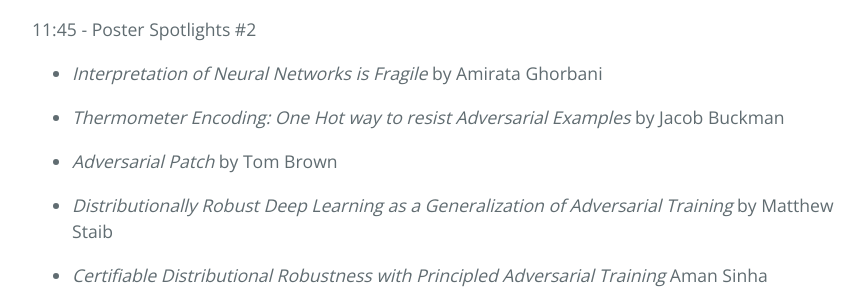
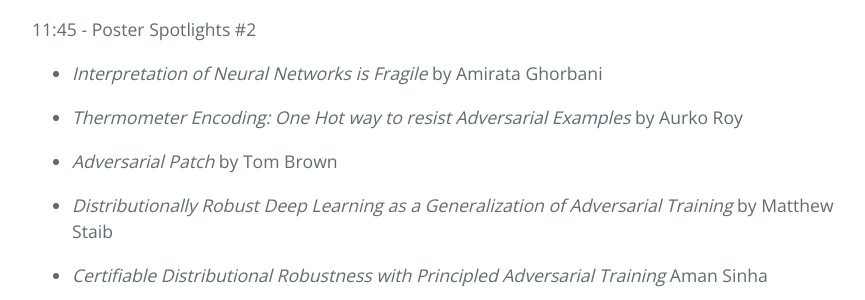
Before and after one commit to machine-learning-and-security/machine-learning-and-security.github.io, a Jekyll site: the page built from index.md, in a window 1280 px wide and 900 px high, scrolled down 2581 px. Shown: the part 155-455 px from the top of the window, without its empty margins (192-1057 px from the left). Built offline with Jekyll 4.4.1, drawn with Linux system fonts in a browser that asks for light colours.

Commit message:
speakers

```diff
--- a/index.md
+++ b/index.md
@@ -129,7 +129,7 @@ Session Chair: Jacob Steinhardt
 
 * *Interpretation of Neural Networks is Fragile* by Amirata Ghorbani
 
-* *Thermometer Encoding: One Hot way to resist Adversarial Examples* by Jacob Buckman
+* *Thermometer Encoding: One Hot way to resist Adversarial Examples* by Aurko Roy
 
 * *Adversarial Patch* by Tom Brown
 
```
